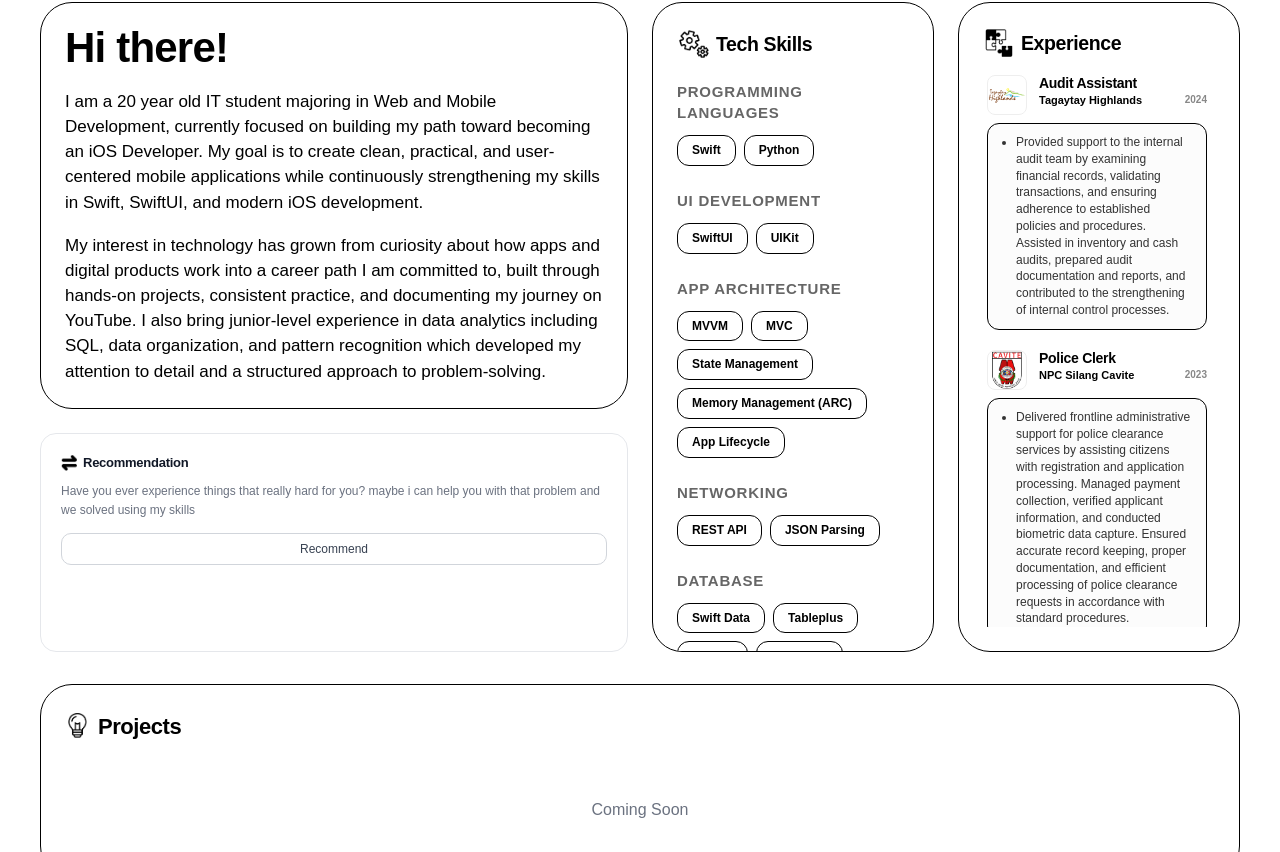
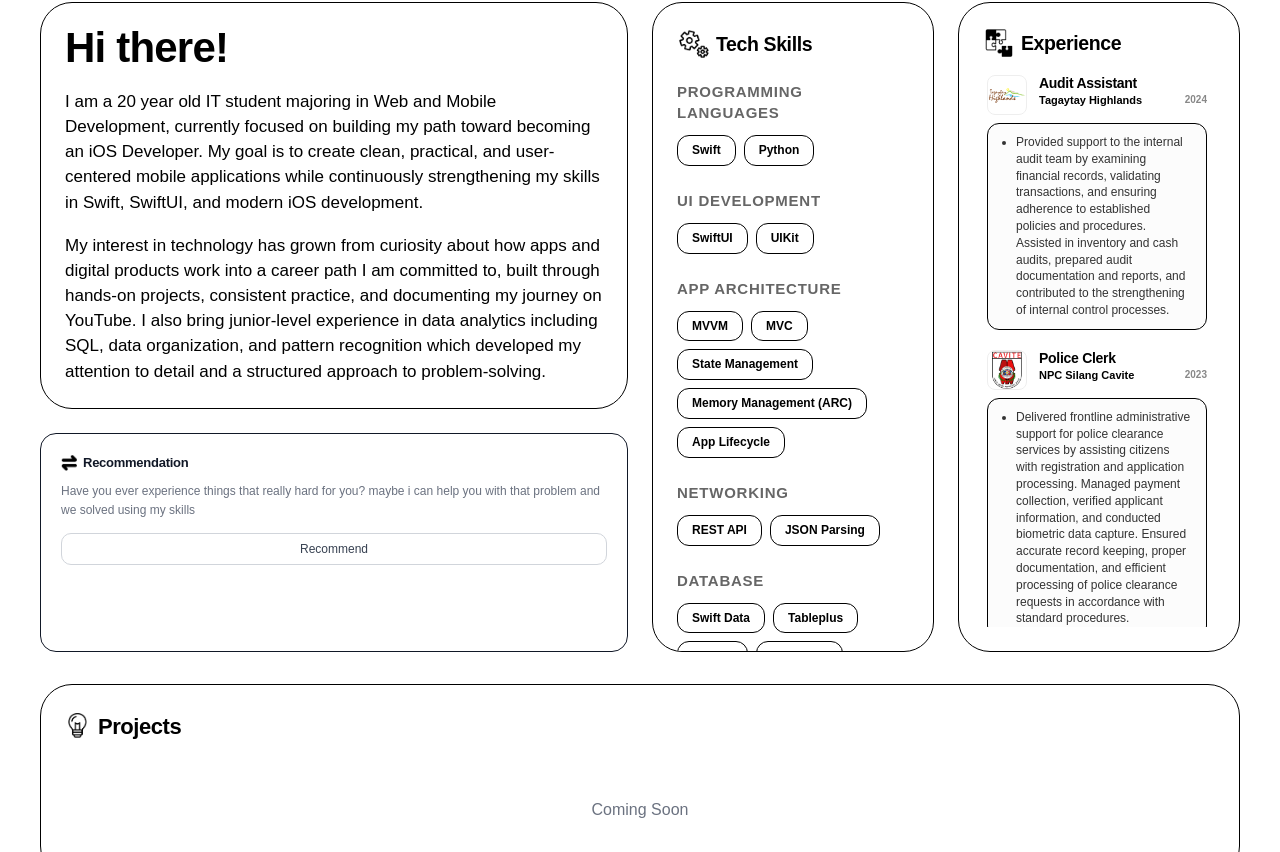
Before and after one commit to Valiantic/Ralph-Dainiell, a Next.js app: page / in a window 1280 px wide. Shown: the part 317-1169 px from the top of the page. Built offline with nearby package versions, Linux system fonts and the light colour scheme; a web font is replaced by a local one.

Commit message:
recommendfixing

```diff
--- a/app/components/RecommendationSection.tsx
+++ b/app/components/RecommendationSection.tsx
@@ -221,7 +221,7 @@ export default function RecommendationSection() {
       <div
         style={{
           borderRadius: "16px",
-          border: "1px solid #e5e7eb",
+          border: "1.5px solid #111827",
           backgroundColor: "#fff",
           padding: "20px",
           display: "flex",
@@ -229,6 +229,16 @@ export default function RecommendationSection() {
           gap: "10px",
           width: "100%",
           boxSizing: "border-box",
+          transition: "box-shadow 0.2s ease, transform 0.2s ease",
+          cursor: "default",
+        }}
+        onMouseEnter={(e) => {
+          (e.currentTarget.style.boxShadow = "0 8px 24px rgba(0,0,0,0.12)");
+          (e.currentTarget.style.transform = "translateY(-2px)");
+        }}
+        onMouseLeave={(e) => {
+          (e.currentTarget.style.boxShadow = "none");
+          (e.currentTarget.style.transform = "translateY(0)");
         }}
       >
         <div style={{ display: "flex", alignItems: "center", gap: "6px" }}>
```
